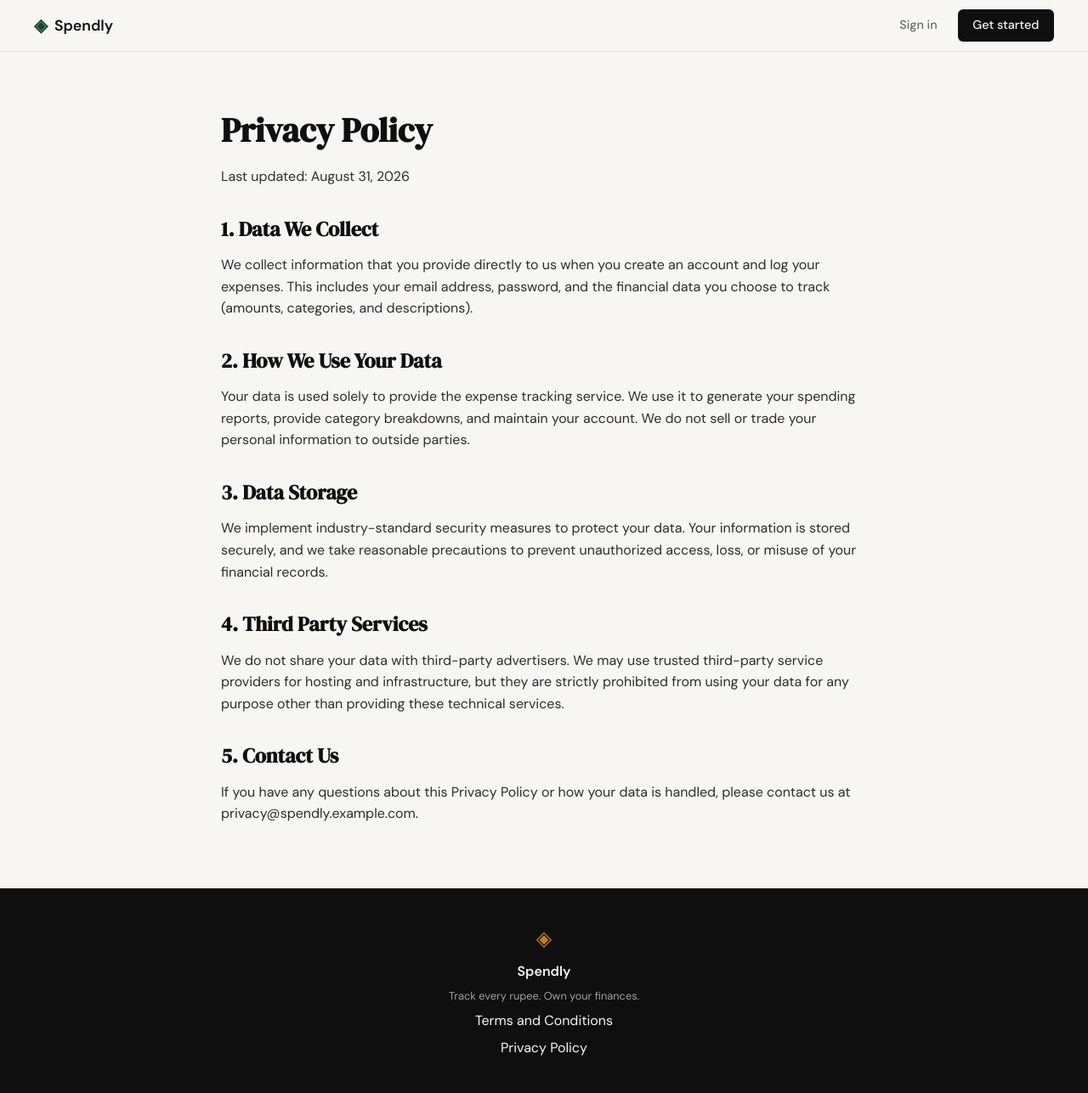
After one commit to shanmukhasriram/spendly, a Flask app: page /privacy in a window 1280 px wide. The commit adds this page. Shown: the whole page at 85% size. Run offline with Flask 3, Linux system fonts and the light colour scheme.

Commit message:
landing: add privacy policy page and route

```diff
--- a/app.py
+++ b/app.py
@@ -25,6 +25,11 @@ def login():
 @app.route("/terms")
 def terms():
     return render_template("terms.html")
+
+
+@app.route("/privacy")
+def privacy():
+    return render_template("privacy.html")
 
 
 # ------------------------------------------------------------------ #
--- a/templates/base.html
+++ b/templates/base.html
@@ -35,7 +35,7 @@
             <span class="footer-name">Spendly</span>
             <p class="footer-copy">Track every rupee. Own your finances.</p>
             <a href="{{ url_for('terms') }}">Terms and Conditions</a>
-            <a href="#">Privacy Policy</a>
+            <a href="{{ url_for('privacy') }}">Privacy Policy</a>
         </div>
     </footer>
 
--- /dev/null
+++ b/templates/privacy.html
@@ -0,0 +1,61 @@
+{% extends "base.html" %}
+
+{% block title %}Privacy Policy — Spendly{% endblock %}
+
+{% block content %}
+<div class="terms-container">
+    <h1>Privacy Policy</h1>
+    <p>Last updated: August 31, 2026</p>
+
+    <section>
+        <h2>1. Data We Collect</h2>
+        <p>We collect information that you provide directly to us when you create an account and log your expenses. This includes your email address, password, and the financial data you choose to track (amounts, categories, and descriptions).</p>
+    </section>
+
+    <section>
+        <h2>2. How We Use Your Data</h2>
+        <p>Your data is used solely to provide the expense tracking service. We use it to generate your spending reports, provide category breakdowns, and maintain your account. We do not sell or trade your personal information to outside parties.</p>
+    </section>
+
+    <section>
+        <h2>3. Data Storage</h2>
+        <p>We implement industry-standard security measures to protect your data. Your information is stored securely, and we take reasonable precautions to prevent unauthorized access, loss, or misuse of your financial records.</p>
+    </section>
+
+    <section>
+        <h2>4. Third Party Services</h2>
+        <p>We do not share your data with third-party advertisers. We may use trusted third-party service providers for hosting and infrastructure, but they are strictly prohibited from using your data for any purpose other than providing these technical services.</p>
+    </section>
+
+    <section>
+        <h2>5. Contact Us</h2>
+        <p>If you have any questions about this Privacy Policy or how your data is handled, please contact us at privacy@spendly.example.com.</p>
+    </section>
+</div>
+
+<style>
+    .terms-container {
+        max-width: 800px;
+        margin: 40px auto;
+        padding: 20px;
+        line-height: 1.6;
+        color: var(--ink-soft);
+    }
+    .terms-container h1 {
+        margin-bottom: 10px;
+        color: var(--ink);
+        font-family: var(--font-display);
+        font-size: 2.5rem;
+    }
+    .terms-container h2 {
+        margin-top: 30px;
+        margin-bottom: 10px;
+        color: var(--ink);
+        font-family: var(--font-display);
+        font-size: 1.5rem;
+    }
+    .terms-container p {
+        margin-bottom: 15px;
+    }
+</style>
+{% endblock %}
```
Also changed, not shown: templates/terms.html (+7 -3 lines).
